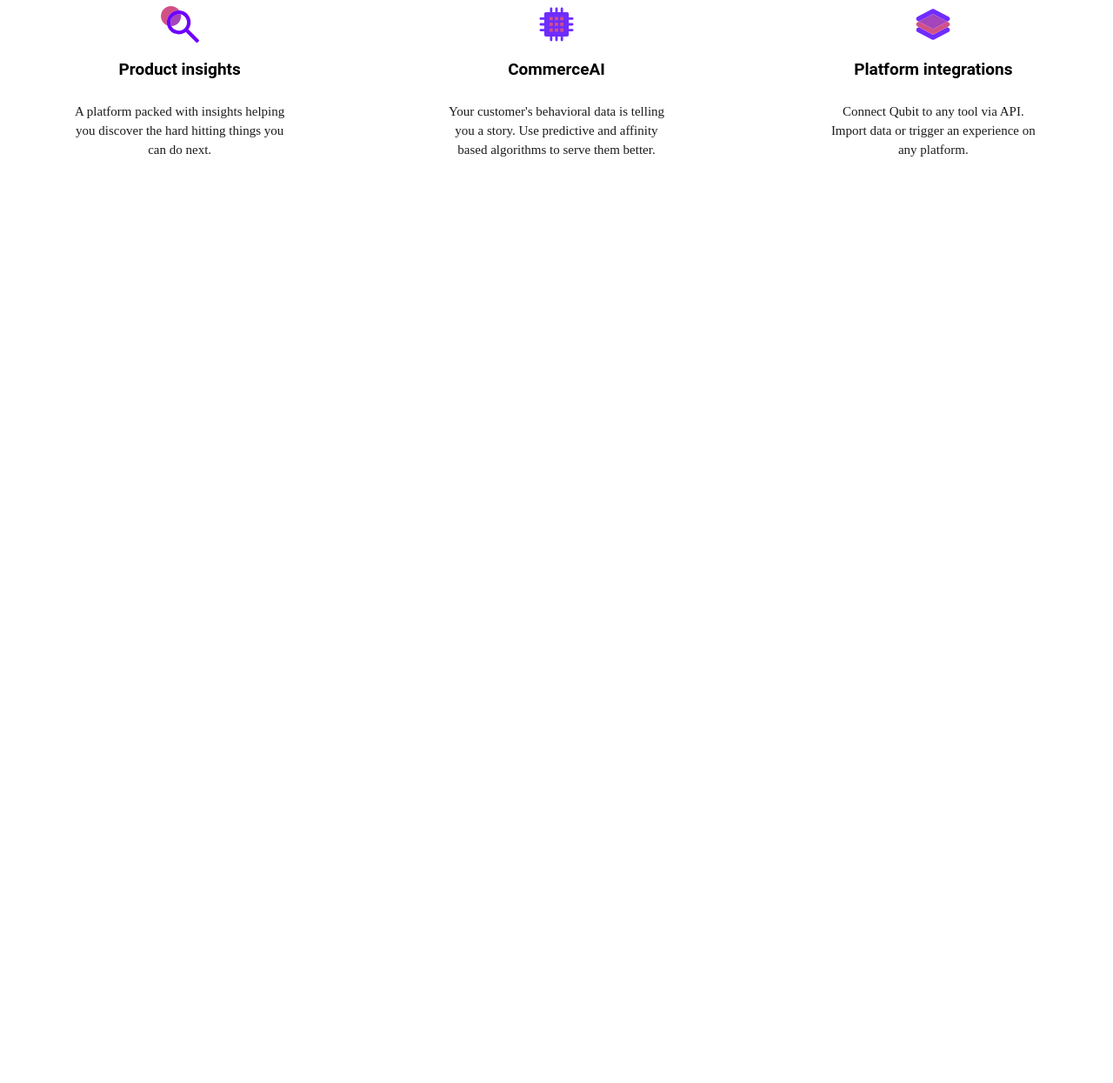
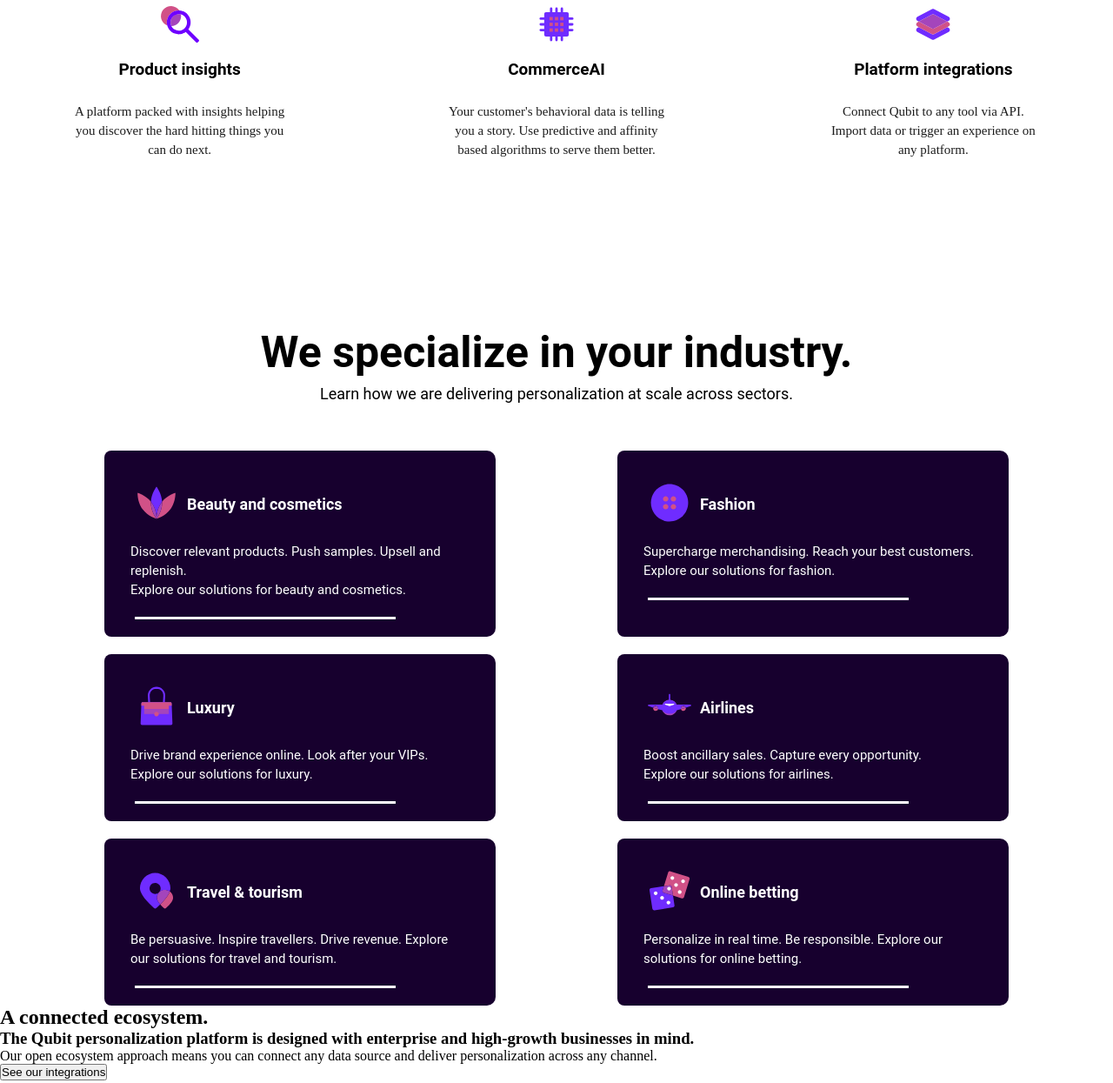
Before and after one commit to vitaliyMiskevuch1212/Qubit_css_and_html, a plain HTML site: page index.html in a window 1280 px wide. Shown: the part 3665-4910 px from the top of the page at 87% size. Before the commit the page ends 4048 px from the top, so only its background shows below. Drawn offline with Linux system fonts and the light colour scheme.

Commit message:
don't do anything to block carousel_brands.css but done industry.css and start do the block ecosystem.css

```diff
--- /dev/null
+++ b/carousel_brands.js
@@ -0,0 +1,13 @@
+// Basic initialization is like this:
+// $('.your-class').slick();
+
+// I added some other properties to customize my slider
+// Play around with the numbers and stuff to see
+// how it works.
+$('.slick-carousel').slick({
+    infinite: true,
+    slidesToShow: 3, // Shows a three slides at a time
+    slidesToScroll: 1, // When you click an arrow, it scrolls 1 slide at a time
+    arrows: true, // Adds arrows to sides of slider
+    dots: true // Adds the dots on the bottom
+});
--- a/css/index.css
+++ b/css/index.css
@@ -6,3 +6,6 @@
 @import url(Commerce_ai.css);
 @import url(power.css);
 @import url(what_you_can.css);
+@import url(carousel_brands.css);
+@import url(industry.css);
+@import url(ecosystem.css);
--- /dev/null
+++ b/css/industry.css
@@ -0,0 +1,63 @@
+.industry_title_and_subtitle {
+    text-align: center;
+}
+.industry_title {
+    color: #000;
+    font-family: Roboto;
+    font-size: 50px;
+    font-style: normal;
+    font-weight: 1200;
+    line-height: 45px;
+    padding-bottom: 10px;
+}
+.industry_subtitle {
+    color: #000;
+    font-family: Roboto;
+    font-size: 18px;
+    font-style: normal;
+    font-weight: 400;
+    line-height: 30px;
+    padding-bottom: 50px;
+}
+.industry_content {
+    display: grid;
+    grid-template-columns: 1fr 1fr;
+    margin-left: 120px;
+    gap: 20px;
+}
+.industry_block {
+    max-width: 450px;
+    background-color: #17002E;
+    border-radius: 8px 10px 10px 8px;
+
+}
+.industry_block_content {
+    display: flex;
+    padding: 35px 35px 20px 35px;
+}
+.industry_block_title {
+    color: #FFF;
+    font-family: Roboto;
+    font-size: 18px;
+    font-style: normal;
+    font-weight: 700;
+    line-height: 25px;
+    padding: 14px 10px 10px 10px;
+}
+.industry_block_text {
+    color: #FFF;
+    font-family: Roboto;
+    font-size: 15px;
+    font-style: normal;
+    font-weight: 400;
+    line-height: 22px;
+    padding-left: 30px;
+    padding-right: 30px;
+}
+.industry_block_line {
+    border-bottom: 3px solid #FFFFFF;
+    padding-bottom: 20px;
+    margin-bottom: 20px;
+    max-width: 300px;
+    margin-left: 35px;
+}
--- a/index.html
+++ b/index.html
@@ -204,5 +204,105 @@
         </div>
     </div>
 </section>
+<section class="carousel_brands">
+</section>
+<section class="industry">
+    <div class="industry_title_and_subtitle">
+    <h2 class="industry_title">We specialize in your industry.</h2>
+        <p class="industry_subtitle">Learn how we are delivering personalization at scale across sectors.</p>
+    </div>
+    <div class="industry_content">
+        <div class="industry_block">
+            <div class="industry_block_content">
+                <img src="image/industry/icon_industry_beauty.svg">
+                <h3 class="industry_block_title">Beauty and cosmetics</h3>
+            </div>
+            <div class="industry_block_text">
+                <p>
+                    Discover relevant products. Push samples. Upsell and replenish.<br>
+                    Explore our solutions for beauty and cosmetics.
+                </p>
+            </div>
+            <div class="industry_block_line"></div>
+        </div>
+        <div class="industry_block">
+            <div class="industry_block_content">
+                <img src="image/industry/icon_industry_fashion.svg">
+                <h3 class="industry_block_title">Fashion</h3>
+            </div>
+            <div class="industry_block_text">
+                <p>
+                    Supercharge merchandising. Reach your best customers.<br>
+                    Explore our solutions for fashion.
+                </p>
+            </div>
+            <div class="industry_block_line"></div>
+        </div>
+        <div class="industry_block">
+            <div class="industry_block_content">
+                <img src="image/industry/icon_industry_luxury.svg">
+                <h3 class="industry_block_title">Luxury</h3>
+            </div>
+            <div class="industry_block_text">
+                <p>
+                    Drive brand experience online. Look after your VIPs.
+                    Explore our solutions for luxury.
+                </p>
+            </div>
+            <div class="industry_block_line"></div>
+        </div>
+        <div class="industry_block">
+            <div class="industry_block_content">
+                <img src="image/industry/icon_industry_airlines.svg">
+                <h3 class="industry_block_title">Airlines</h3>
+            </div>
+            <div class="industry_block_text">
+                <p>
+                    Boost ancillary sales. Capture every opportunity.<br>
+                    Explore our solutions for airlines.
+                </p>
+            </div>
+            <div class="industry_block_line"></div>
+        </div>
+        <div class="industry_block">
+            <div class="industry_block_content">
+                <img src="image/industry/icon_industry_travel.svg">
+                <h3 class="industry_block_title">Travel & tourism</h3>
+            </div>
+            <div class="industry_block_text">
+                <p>
+                    Be persuasive. Inspire travellers. Drive revenue.
+                    Explore our solutions for travel and tourism.
+                </p>
+            </div>
+            <div class="industry_block_line"></div>
+        </div>
+        <div class="industry_block">
+            <div class="industry_block_content">
+                <img src="image/industry/icon_industry_online_betting.svg">
+                <h3 class="industry_block_title">Online betting</h3>
+            </div>
+            <div class="industry_block_text">
+                <p>
+                    Personalize in real time. Be responsible.
+                    Explore our solutions for online betting.
+                </p>
+            </div>
+            <div class="industry_block_line"></div>
+        </div>
+    </div>
+</section>
+<section id="ecosystem">
+    <div class="ecosystem_content">
+        <h2 class="ecosystem_title">A connected ecosystem.</h2>
+        <h3 class="ecosystem_subtitle">The Qubit personalization platform is designed with enterprise and high-growth businesses in mind.</h3>
+        <p class="ecosystem_paragraph">Our open ecosystem approach means you can connect any data source and deliver personalization across any channel.</p>
+        <button class="ecosystem_button">See our integrations</button>
+    </div>
+    <div class="ecosystem_image">
+        <img class="ecosystem_picture" src="image/ecosystem/Rectangle.png">
+    </div>
+</section>
 </body>
+<script src="carousel_brands.js"></script>
 </html>
```
Also changed, not shown: css/carousel_brands.css (added), css/ecosystem.css (added), image/ecosystem/Rectangle.png (added), image/industry/icon_industry_airlines.svg (added), image/industry/icon_industry_beauty.svg (added), image/industry/icon_industry_fashion.svg (added), image/industry/icon_industry_luxury.svg (added), image/industry/icon_industry_online_betting.svg (added), image/industry/icon_industry_travel.svg (added).
